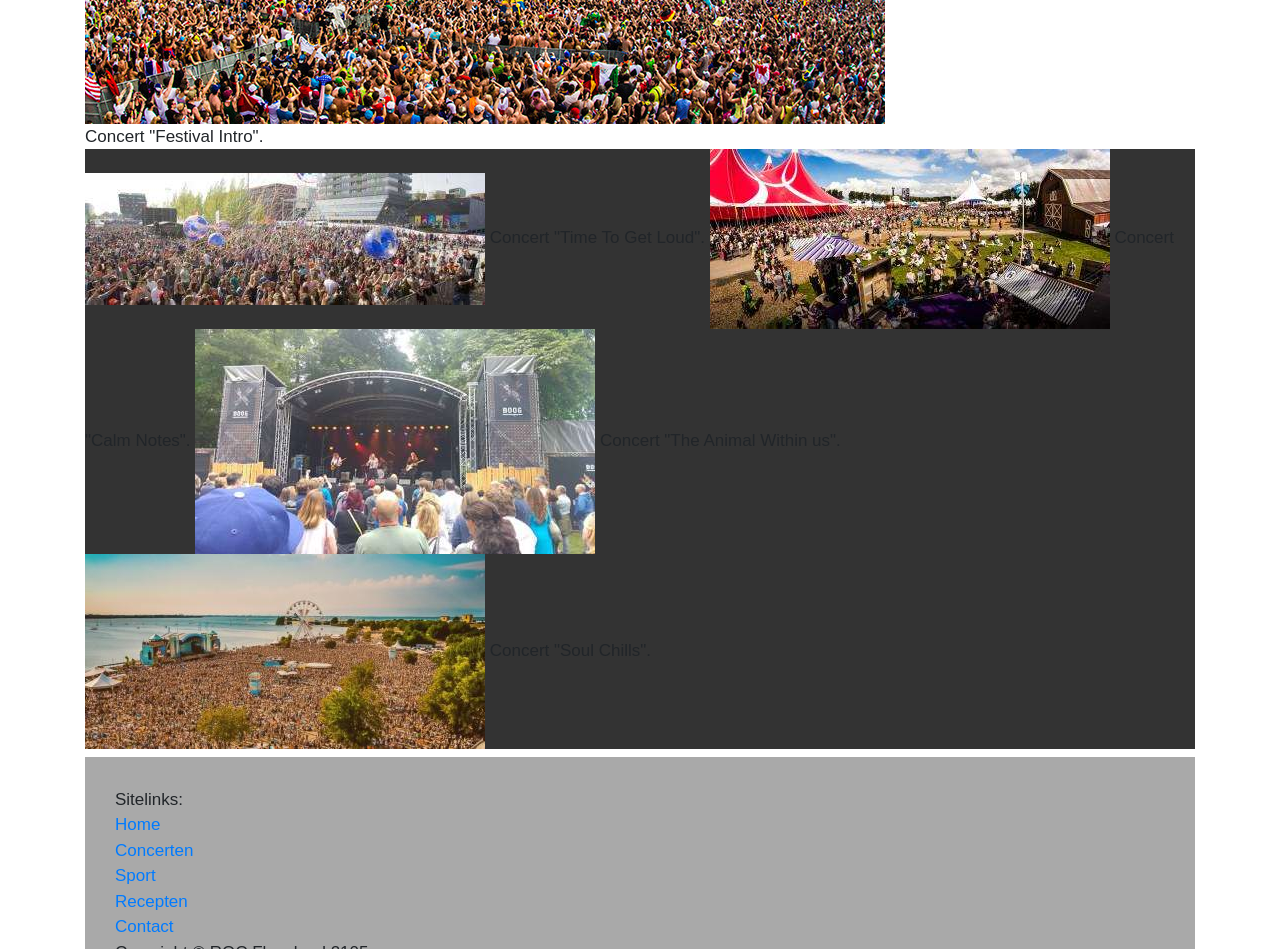
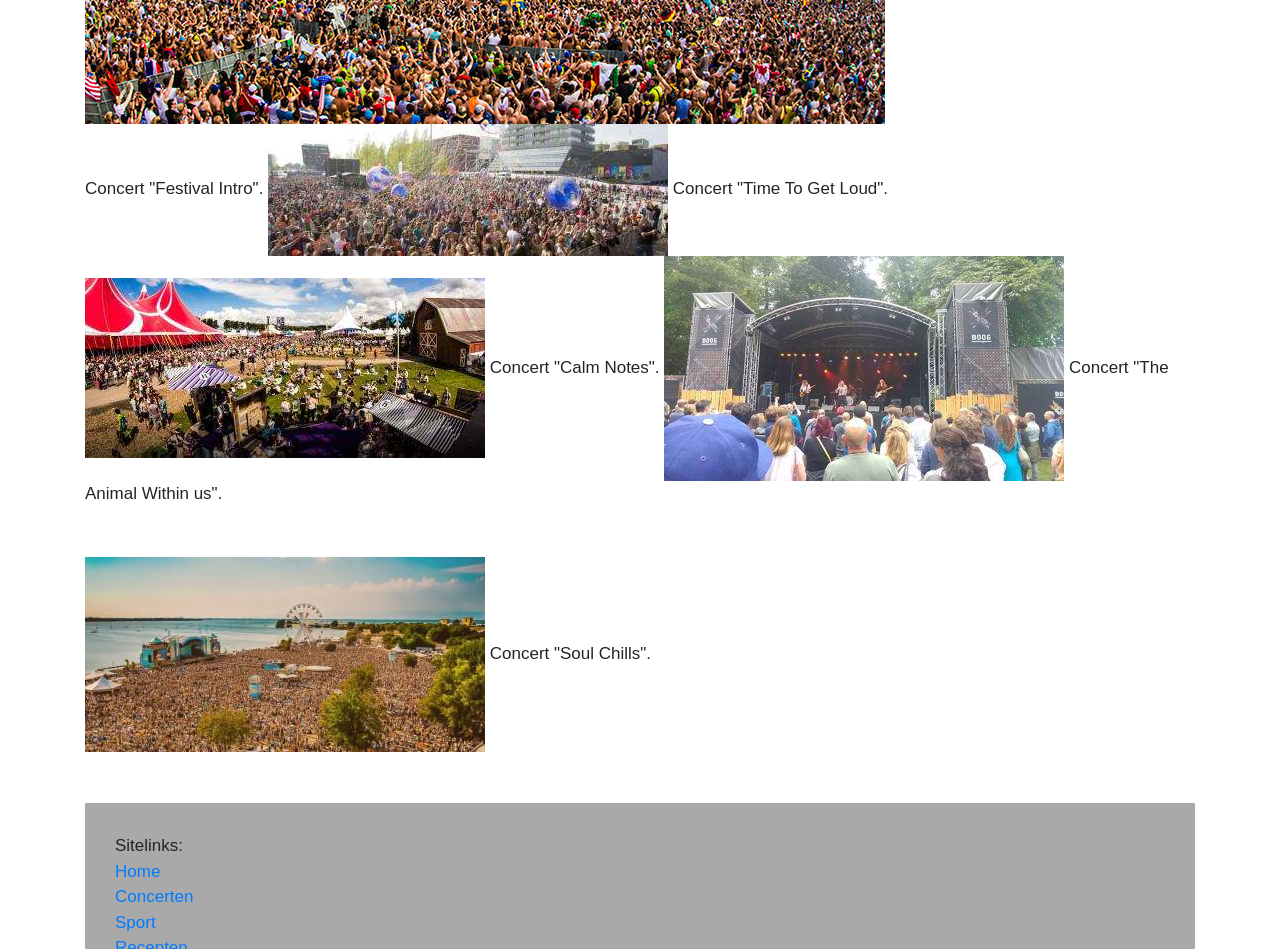
Before and after one commit to KevinAssink/BierHier, a plain HTML site: page Concerten.html in a window 1280 px wide. Shown: the part 800-1749 px from the top of the page. Drawn offline with nearby package versions, Linux system fonts and the light colour scheme.

Commit message:
Safouane

```diff
--- a/Concerten.html
+++ b/Concerten.html
@@ -27,27 +27,25 @@
         </header>
     </div>
     <!-- Header -->
-    <a href="Concert1.html" target="_blank"></a>
-    <img src="img/concert1.jpg" alt="Festival Intro">
-    <br>
-    <a>Concert "Festival Intro".</a>
+
+
     <div class="linkys">
-        <section>
-            <ul>
-                <a href="concert2.html" target="_blank"></a>
-                <img src="img/concert2.jpg" alt="Time To Get Loud">
-                <a>Concert "Time To Get Loud".</a>
-                <a href="Concert3.html" target="_blank"></a>
-                <img src="img/concert3.jpg" alt="Calm Notes">
-                <a>Concert "Calm Notes".</a>
-                <a href="Concert4.html" target="_blank"></a>
-                <img src="img/concert4.jpg" alt="The Animal Within Us">
-                <a>Concert "The Animal Within us".</a>
-                <a href="Concert5.html" target="_blank"></a>
-                <img src="img/concert5.jpeg" alt="Soul Chills">
-                <a>Concert "Soul Chills".</a>
-            </ul>
-        </section>
+        <a href="Concert1.html" target="_blank"></a>
+        <img src="img/concert1.jpg" alt="Festival Intro"><br><a>Concert "Festival Intro".</a>
+        <a href="concert2.html" target="_blank">
+            <img src="img/concert2.jpg" alt="Time To Get Loud"> <a>Concert "Time To Get Loud".</a>
+            <a href="Concert3.html" target="_blank">
+                <img src="img/concert3.jpg" alt="Calm Notes"> <a>Concert "Calm Notes".</a>
+                <a href="Concert4.html" target="_blank">
+        <img src="img/concert4.jpg" alt="The Animal Within Us"> <a>Concert "The Animal Within us".</a>
+                    <br>
+                    <br>
+                    <br>
+                    <a href="Concert5.html" target="_blank">
+                        <img src="img/concert5.jpeg" alt="Soul Chills"> <a>Concert "Soul Chills".</a>
+                        <br>
+                        <br>
+                        <br>
     </div>
 
     <script src="https://maxcdn.bootstrapcdn.com/bootstrap/4.0.0-beta.2/js/bootstrap.min.js"
```
